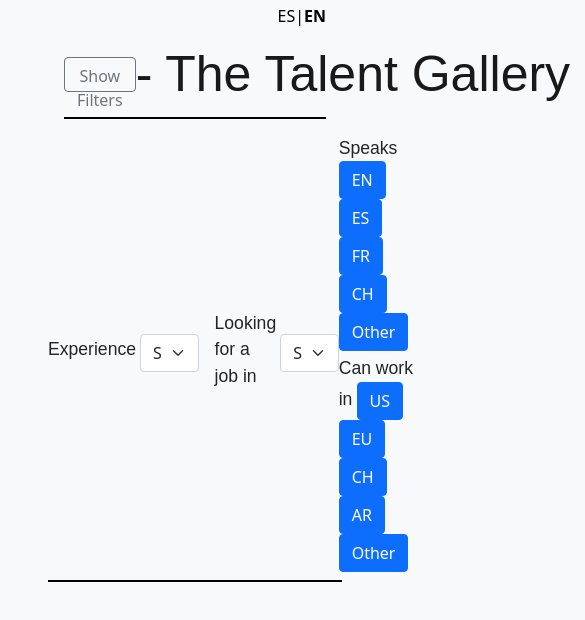
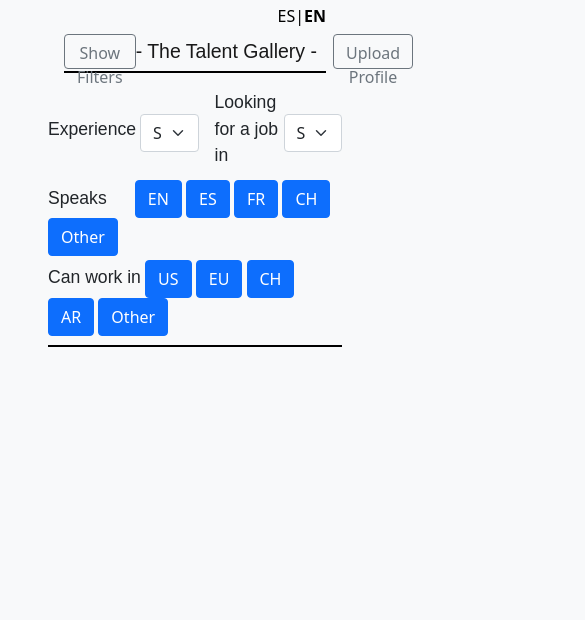
Before and after one commit to gonzalocibeira/The_Talent_Gallery, a website: page index.html in a window 390 px wide. Shown: the top 620 px of the page, 585 px wide, since content can reach past the window. Drawn offline with nearby package versions, Linux system fonts and the light colour scheme.

Commit message:
responsive changes

```diff
--- a/index.html
+++ b/index.html
@@ -29,7 +29,7 @@
                 </div>
             </div>
         </nav>
-        <div id="filtersMenu" class="d-flex align-items-center justify-content-around mt-3 mx-5">
+        <div id="filtersMenu" class="d-xl-flex align-items-center justify-content-around mt-3 mx-5">
             <div class="d-flex align-items-center">
                 <label for="experience" class="form-label me-1 filterText">Experience</label>
                 <select name="Experience_DD" id="experience" class="form-select filterBar">
@@ -47,7 +47,7 @@
                 </select>
             </div>
             <div>
-                <div class="mb-1">
+                <div class="my-1">
                     <span class="me-4 filterText">Speaks</span>
                     <input type="checkbox" class="btn-check" id="spks_EN" checked autocomplete="off">
                     <label class="btn btn-outline-primary" for="spks_EN">EN</label>
--- a/scss/components/home.scss
+++ b/scss/components/home.scss
@@ -10,7 +10,7 @@
 
 .text_nav{
     font-family: 'Montserrat', sans-serif;
-    font-size: 50px;
+    font-size: 5vw;
 }
 
 .nav_div{
```
Also changed, not shown: css/main.css.
